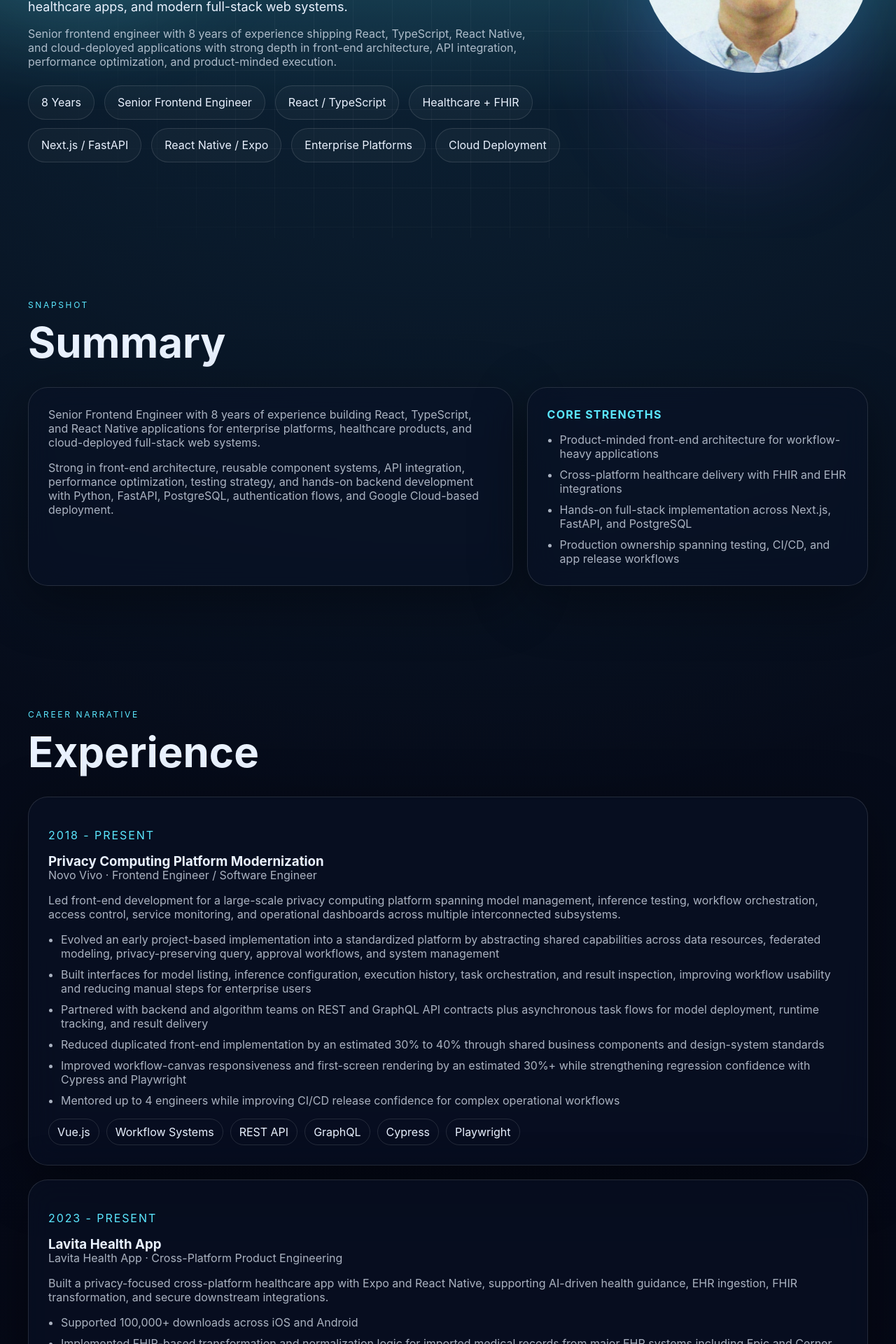
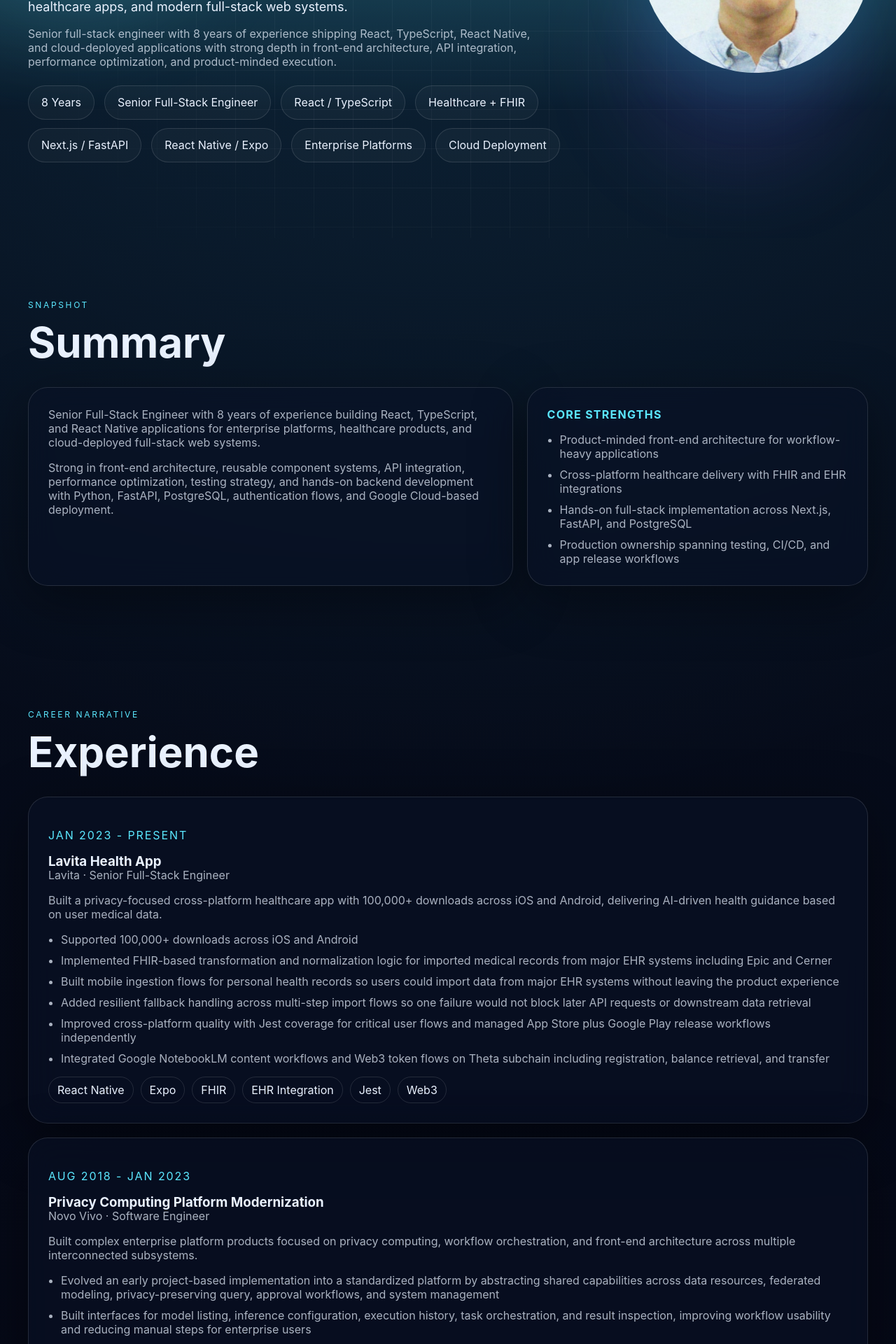
Before and after one commit to HaiyangZhang-1994/HaiyangZhang-1994.github.io, a React (Vite) app: page / in a window 1280 px wide. Shown: the part 460-2380 px from the top of the page at 70% size. Built offline with nearby package versions, Linux system fonts and the light colour scheme.

Commit message:
update profile title and experience timeline

```diff
--- a/index.html
+++ b/index.html
@@ -5,16 +5,16 @@
     <meta name="viewport" content="width=device-width, initial-scale=1.0" />
     <meta
       name="description"
-      content="Haiyang Zhang, Senior Frontend Engineer building high-performance product systems."
+      content="Haiyang Zhang, Senior Full-Stack Engineer building high-performance product systems."
     />
     <link rel="canonical" href="https://haiyangzhang-1994.github.io/" />
     <meta name="theme-color" content="#050816" />
     <meta property="og:type" content="website" />
     <meta property="og:site_name" content="Haiyang Zhang" />
-    <meta property="og:title" content="Haiyang Zhang | Senior Frontend Engineer" />
+    <meta property="og:title" content="Haiyang Zhang | Senior Full-Stack Engineer" />
     <meta
       property="og:description"
-      content="Senior Frontend Engineer building high-performance product systems with React, TypeScript, and modern web platforms."
+      content="Senior Full-Stack Engineer building high-performance product systems with React, TypeScript, and modern web platforms."
     />
     <meta property="og:url" content="https://haiyangzhang-1994.github.io/" />
     <meta
@@ -30,19 +30,19 @@
     <meta property="og:image:height" content="630" />
     <meta
       property="og:image:alt"
-      content="Haiyang Zhang, Senior Frontend Engineer"
+      content="Haiyang Zhang, Senior Full-Stack Engineer"
     />
     <meta name="twitter:card" content="summary_large_image" />
-    <meta name="twitter:title" content="Haiyang Zhang | Senior Frontend Engineer" />
+    <meta name="twitter:title" content="Haiyang Zhang | Senior Full-Stack Engineer" />
     <meta
       name="twitter:description"
-      content="Senior Frontend Engineer building high-performance product systems with React, TypeScript, and modern web platforms."
+      content="Senior Full-Stack Engineer building high-performance product systems with React, TypeScript, and modern web platforms."
     />
     <meta
       name="twitter:image"
       content="https://haiyangzhang-1994.github.io/og-image.jpg"
     />
-    <title>Haiyang Zhang | Senior Frontend Engineer</title>
+    <title>Haiyang Zhang | Senior Full-Stack Engineer</title>
   </head>
   <body>
     <div id="root"></div>
--- a/src/data/siteContent.js
+++ b/src/data/siteContent.js
@@ -3,10 +3,10 @@
 export const siteContent = {
   hero: {
     name: 'Haiyang Zhang',
-    role: 'Senior Frontend Engineer',
+    role: 'Senior Full-Stack Engineer',
     tagline: 'Building elegant product experiences across enterprise platforms, healthcare apps, and modern full-stack web systems.',
     blurb:
-      'Senior frontend engineer with 8 years of experience shipping React, TypeScript, React Native, and cloud-deployed applications with strong depth in front-end architecture, API integration, performance optimization, and product-minded execution.',
+      'Senior full-stack engineer with 8 years of experience shipping React, TypeScript, React Native, and cloud-deployed applications with strong depth in front-end architecture, API integration, performance optimization, and product-minded execution.',
     avatar: { src: publicAsset('avatar.jpg'), alt: 'Haiyang Zhang portrait' },
     primaryCta: { label: 'Download Resume', href: publicAsset('resume.pdf') },
     secondaryCta: {
@@ -16,7 +16,7 @@
   },
   identitySignals: [
     '8 Years',
-    'Senior Frontend Engineer',
+    'Senior Full-Stack Engineer',
     'React / TypeScript',
     'Healthcare + FHIR',
     'Next.js / FastAPI',
@@ -25,7 +25,7 @@
     'Cloud Deployment',
   ],
   summaryParagraphs: [
-    'Senior Frontend Engineer with 8 years of experience building React, TypeScript, and React Native applications for enterprise platforms, healthcare products, and cloud-deployed full-stack web systems.',
+    'Senior Full-Stack Engineer with 8 years of experience building React, TypeScript, and React Native applications for enterprise platforms, healthcare products, and cloud-deployed full-stack web systems.',
     'Strong in front-end architecture, reusable component systems, API integration, performance optimization, testing strategy, and hands-on backend development with Python, FastAPI, PostgreSQL, authentication flows, and Google Cloud-based deployment.',
   ],
   summaryHighlights: [
@@ -36,11 +36,27 @@
   ],
   experienceChapters: [
     {
-      subtitle: 'Novo Vivo · Frontend Engineer / Software Engineer',
+      subtitle: 'Lavita · Senior Full-Stack Engineer',
+      title: 'Lavita Health App',
+      period: 'Jan 2023 - Present',
+      summary:
+        'Built a privacy-focused cross-platform healthcare app with 100,000+ downloads across iOS and Android, delivering AI-driven health guidance based on user medical data.',
+      highlights: [
+        'Supported 100,000+ downloads across iOS and Android',
+        'Implemented FHIR-based transformation and normalization logic for imported medical records from major EHR systems including Epic and Cerner',
+        'Built mobile ingestion flows for personal health records so users could import data from major EHR systems without leaving the product experience',
+        'Added resilient fallback handling across multi-step import flows so one failure would not block later API requests or downstream data retrieval',
+        'Improved cross-platform quality with Jest coverage for critical user flows and managed App Store plus Google Play release workflows independently',
+        'Integrated Google NotebookLM content workflows and Web3 token flows on Theta subchain including registration, balance retrieval, and transfer',
+      ],
+      stack: ['React Native', 'Expo', 'FHIR', 'EHR Integration', 'Jest', 'Web3'],
+    },
+    {
+      subtitle: 'Novo Vivo · Software Engineer',
       title: 'Privacy Computing Platform Modernization',
-      period: '2018 - Present',
+      period: 'Aug 2018 - Jan 2023',
       summary:
-        'Led front-end development for a large-scale privacy computing platform spanning model management, inference testing, workflow orchestration, access control, service monitoring, and operational dashboards across multiple interconnected subsystems.',
+        'Built complex enterprise platform products focused on privacy computing, workflow orchestration, and front-end architecture across multiple interconnected subsystems.',
       highlights: [
         'Evolved an early project-based implementation into a standardized platform by abstracting shared capabilities across data resources, federated modeling, privacy-preserving query, approval workflows, and system management',
         'Built interfaces for model listing, inference configuration, execution history, task orchestration, and result inspection, improving workflow usability and reducing manual steps for enterprise users',
@@ -50,22 +66,6 @@
         'Mentored up to 4 engineers while improving CI/CD release confidence for complex operational workflows',
       ],
       stack: ['Vue.js', 'Workflow Systems', 'REST API', 'GraphQL', 'Cypress', 'Playwright'],
-    },
-    {
-      subtitle: 'Lavita Health App · Cross-Platform Product Engineering',
-      title: 'Lavita Health App',
-      period: '2023 - Present',
-      summary:
-        'Built a privacy-focused cross-platform healthcare app with Expo and React Native, supporting AI-driven health guidance, EHR ingestion, FHIR transformation, and secure downstream integrations.',
-      highlights: [
-        'Supported 100,000+ downloads across iOS and Android',
-        'Implemented FHIR-based transformation and normalization logic for imported medical records from major EHR systems including Epic and Cerner',
-        'Built mobile ingestion flows for personal health records so users could import data from major EHR systems without leaving the product experience',
-        'Added resilient fallback handling across multi-step import flows so one failure would not block later API requests or downstream data retrieval',
-        'Improved cross-platform quality with Jest coverage for critical user flows and managed App Store plus Google Play release workflows independently',
-        'Integrated Google NotebookLM content workflows and Web3 token flows on Theta subchain including registration, balance retrieval, and transfer',
-      ],
-      stack: ['React Native', 'Expo', 'FHIR', 'EHR Integration', 'Jest', 'Web3'],
     },
     {
       subtitle: 'Personal Project · Creator / Full-Stack Engineer',
```
Also changed, not shown: public/og-image.jpg.
